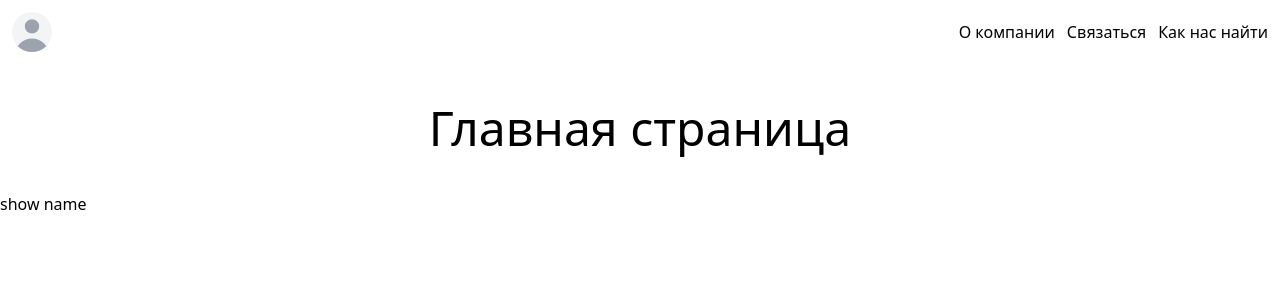
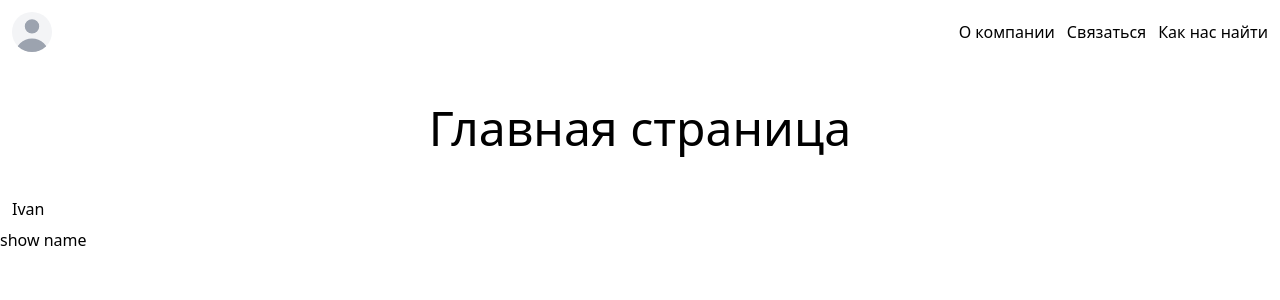
Before and after one commit to kosukhin/react-sandbox, a React (Vite) app: page / in a window 1280 px wide. Shown: the top 300 px of the page. Built offline with nearby package versions, Linux system fonts and the light colour scheme.

Commit message:
alg data types

```diff
--- a/src/components/Tests.tsx
+++ b/src/components/Tests.tsx
@@ -1,24 +1,32 @@
 import * as R from 'ramda'
 import {IO} from "../core/containers";
-import {user} from "../state";
+import {ChangeEvent, useState} from "react";
 
 const {log} = console
 
-const perform = (io: any) => io.unsafePerformIO ? io.unsafePerformIO() : null
+const performIO = (io: any) => io.unsafePerformIO ? io.unsafePerformIO() : null
 // myLogger - это чистая функция, нечистая - анонимная функция
 const myLogger = (x: any) => new IO(() => console.log(x))
 // Покажет имя юзера в консоль
-const showName = R.compose(perform, myLogger, R.prop('name'))
+const showName = R.compose(myLogger, R.prop('name'))
 const composeTest = R.compose(() => log('two'), () => log('one'))
 
-user.name = 'Eugene';
-
 function Tests() {
-    const toUpper = R.map(R.toUpper)
-    const onShowName = () => showName(user)
+    const [user, setUser] = useState({
+        name: 'Ivan',
+    });
+    const onShowName = () => showName(user).unsafePerformIO()
+    const changeName = (event: ChangeEvent<HTMLInputElement>) =>  {
+        setUser({name: event.target.value})
+    }
 
     return (
         <div>
+            <input
+                className="peer block min-h-[auto] w-full rounded border-1 bg-transparent py-[0.32rem] px-3 leading-[1.6] outline-none transition-all duration-200 ease-linear focus:placeholder:opacity-100 data-[te-input-state-active]:placeholder:opacity-100 motion-reduce:transition-none dark:text-neutral-200 dark:placeholder:text-neutral-200 [&:not([data-te-input-placeholder-active])]:placeholder:opacity-0"
+                value={user.name}
+                onChange={changeName}
+            />
             <button onClick={onShowName}>show name</button>
         </div>
     )
```
